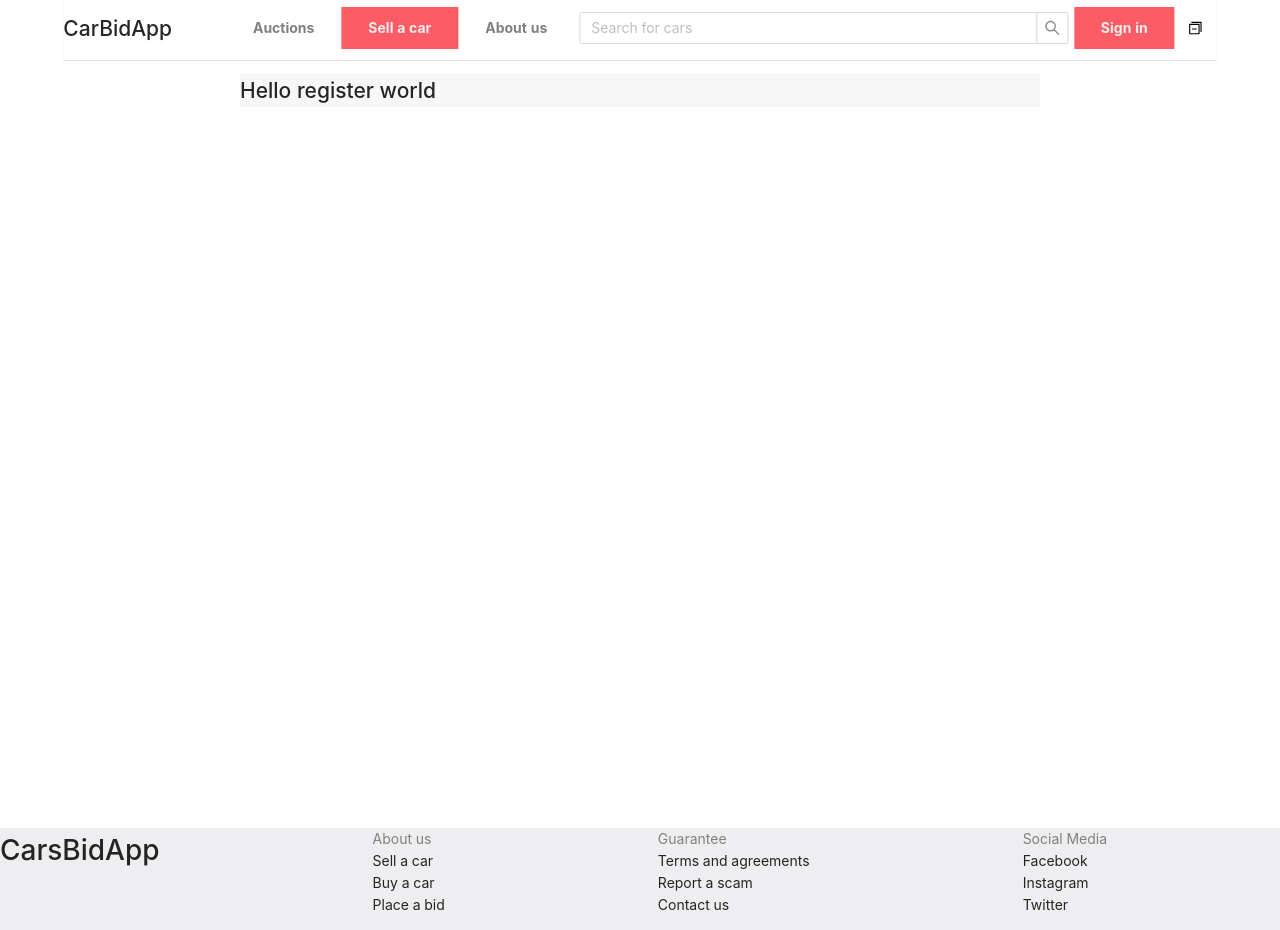
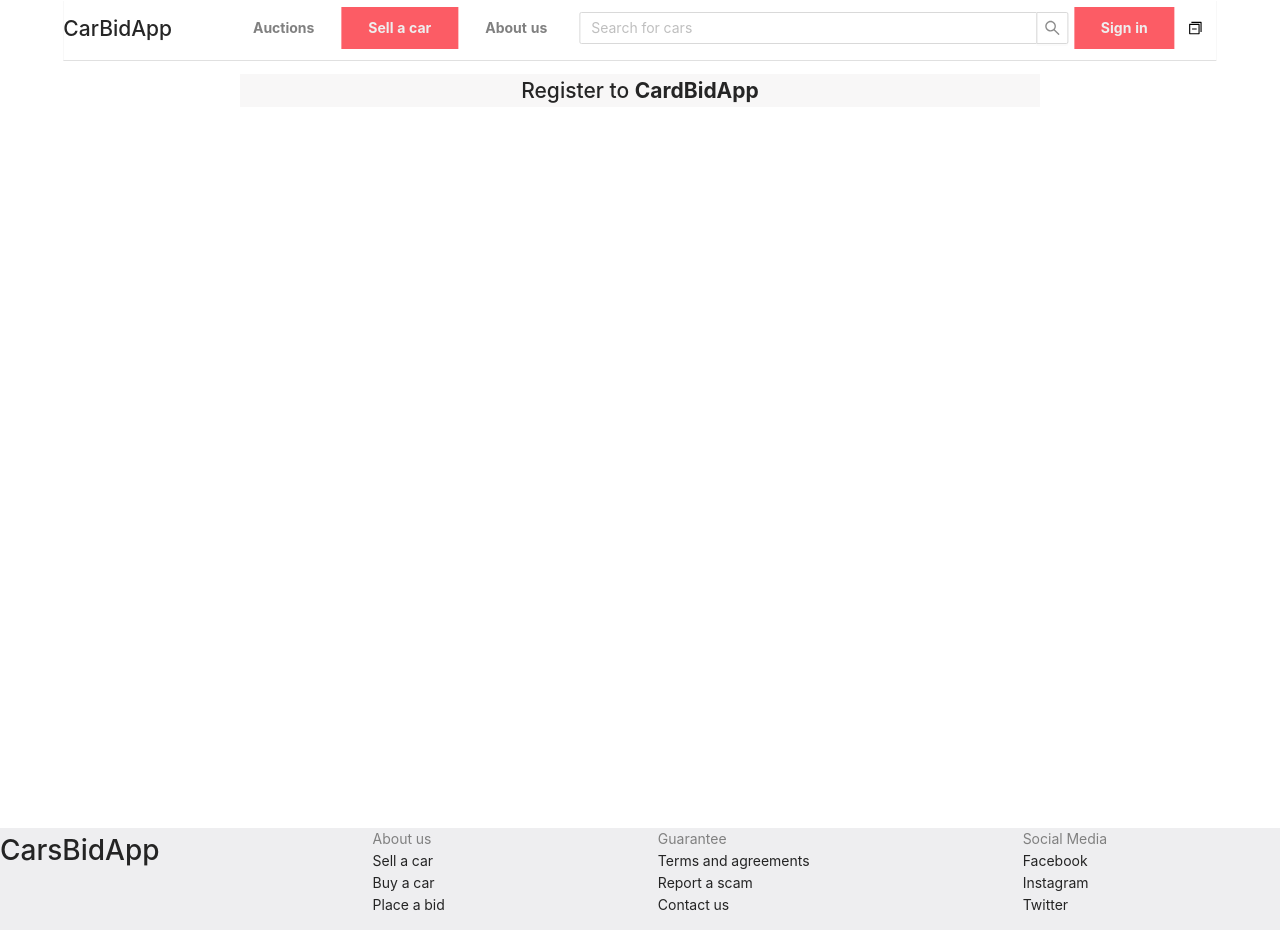
Before and after one commit to Petiazediter/CarAppRewrite, a React (Create React App) app in the folder car-app-frontend/: page /register in a window 1280 px wide. Built offline with nearby package versions, Linux system fonts and the light colour scheme.

Commit message:
Align title to center in register container.

```diff
--- a/car-app-frontend/src/components/register-page/RegisterPage.styled.ts
+++ b/car-app-frontend/src/components/register-page/RegisterPage.styled.ts
@@ -4,4 +4,8 @@ export const RegisterContainerSection = styled.section({
 	width: '800px',
 	margin: 'auto',
 	background: '#F8F7F7',
+	h1: {
+		width: '100%',
+		textAlign: 'center',
+	},
 });
--- a/car-app-frontend/src/components/register-page/RegisterPage.tsx
+++ b/car-app-frontend/src/components/register-page/RegisterPage.tsx
@@ -4,7 +4,9 @@ import { RegisterContainerSection } from './RegisterPage.styled';
 const RegisterPage: FunctionComponent = () => {
 	return (
 		<RegisterContainerSection>
-			<h1>Hello register world</h1>
+			<h1>
+				Register to <b>CardBidApp</b>
+			</h1>
 		</RegisterContainerSection>
 	);
 };
```
